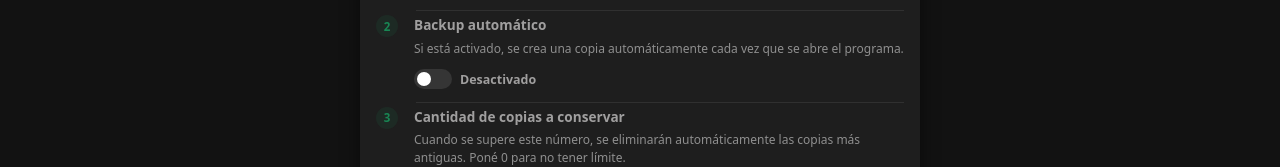
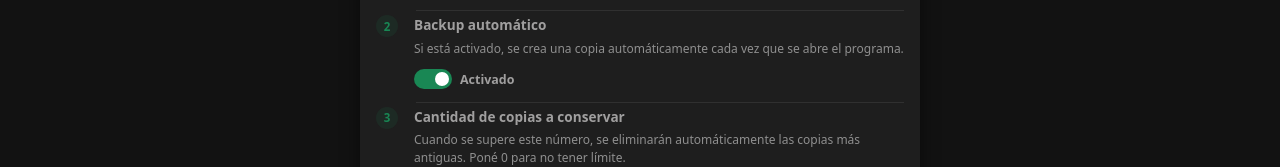
Before and after one commit to diegomanildo/PuntaEnBlanko, a React (Vite) app: page /backups in a window 1280 px wide. Shown: the part 316-483 px from the top of the page. Built offline with nearby package versions, Linux system fonts and the light colour scheme; no server answers.

Commit message:
fix: set default value of automatico state to true

```diff
--- a/src/pages/Backups.jsx
+++ b/src/pages/Backups.jsx
@@ -23,7 +23,7 @@ const formatBytes = (bytes) => {
 function Backups() {
   const [carpeta, setCarpeta] = useState(null);
   const [carpetaDefault, setCarpetaDefault] = useState(null);
-  const [automatico, setAutomatico] = useState(false);
+  const [automatico, setAutomatico] = useState(true);
   const [generando, setGenerando] = useState(false);
   const [ultimoBackup, setUltimoBackup] = useState(null);
   const [maxBackups, setMaxBackups] = useState(1000);
```
